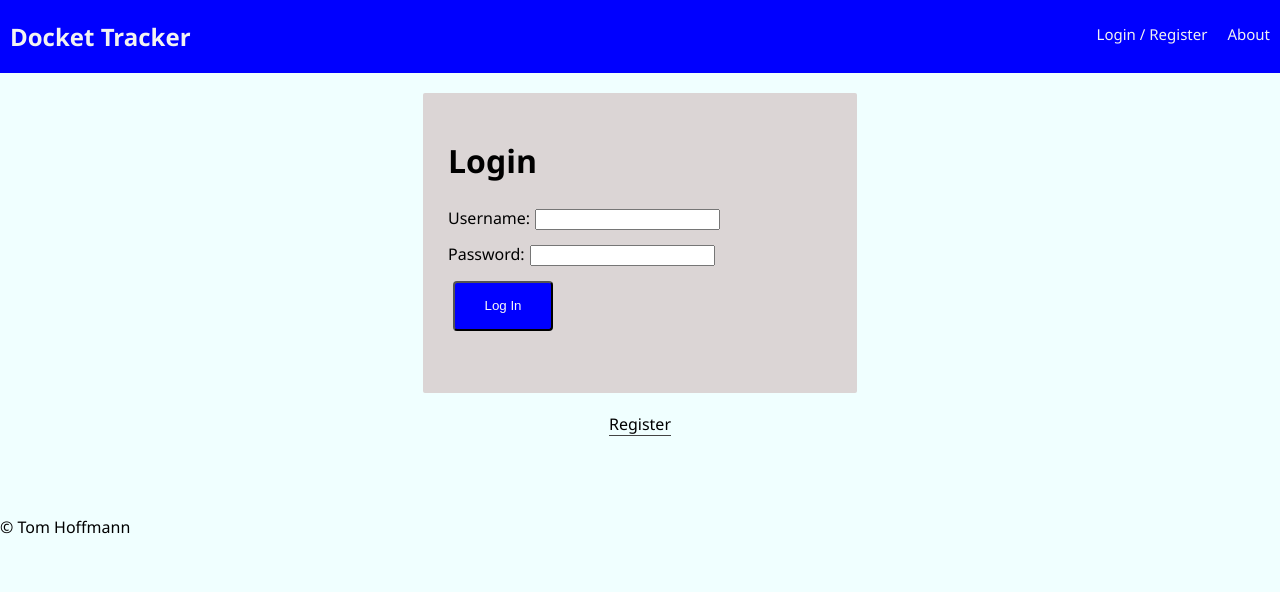
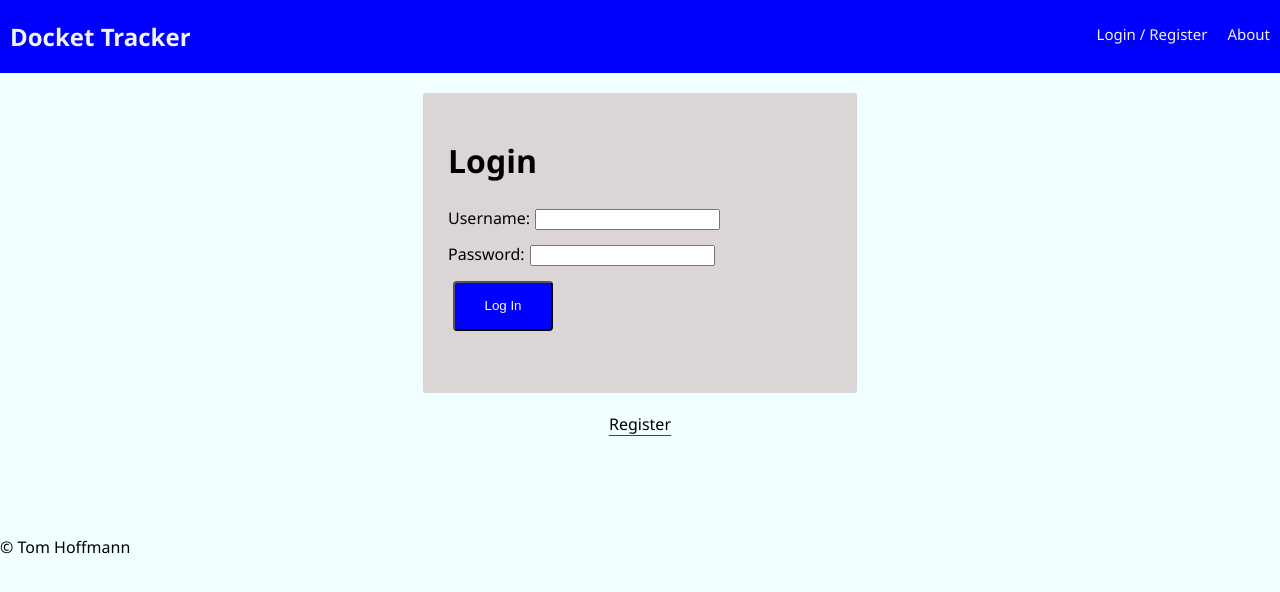
Before and after one commit to hoffmann1226/Docket_Tracker-solo-project, a React (Create React App) app: page /#/home in a window 1280 px wide. Shown: the top 592 px of the page. Built offline with nearby package versions, Linux system fonts and the light colour scheme; no server answers.

Commit message:
changes to router made

```diff
--- a/src/components/DetailsPage/DetailsPage.js
+++ b/src/components/DetailsPage/DetailsPage.js
@@ -5,7 +5,7 @@ import {withRouter} from 'react-router-dom';
 
 class DetailsPage extends Component {
 
-goBack =() => this.props.history.push('/info');
+goBack =() => this.props.history.push('/home');
 
   render() {
     return (
--- a/src/components/EditPage/EditPage.js
+++ b/src/components/EditPage/EditPage.js
@@ -14,7 +14,7 @@ class EditPage extends Component {
 
     }
 
-goBack =() => this.props.history.push('/info');
+goBack =() => this.props.history.push('/home');
 
 handleChange = (event, input) => {
     this.setState({
--- a/src/components/Footer/Footer.css
+++ b/src/components/Footer/Footer.css
@@ -1,3 +1,3 @@
 footer {
-    margin-top: 80px;
+    margin-top: 100px;
 }
```
